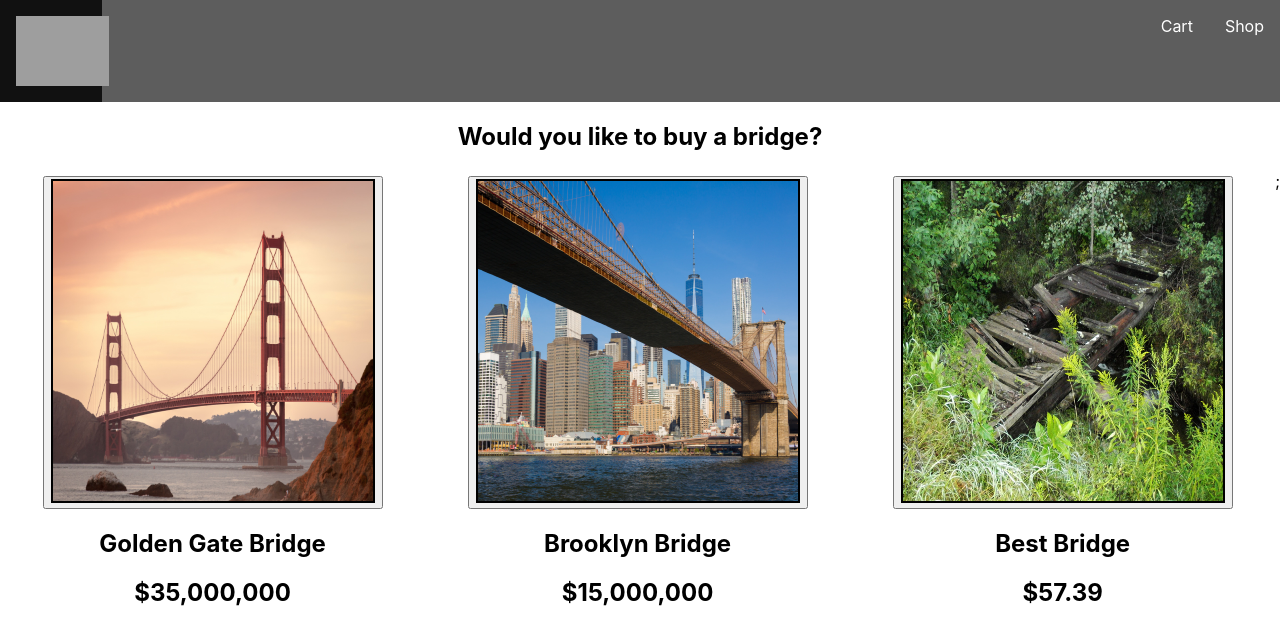
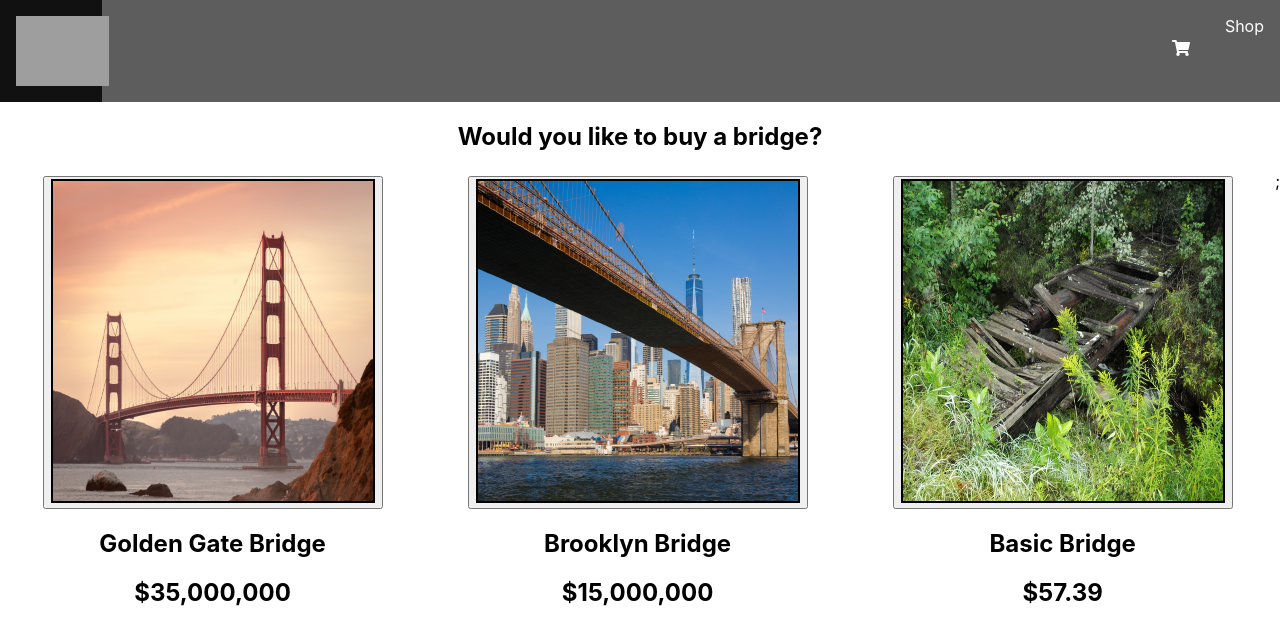
Before and after one commit to TechnicolorPanda/shopping-cart, a React (Create React App) app: page /shop in a window 1280 px wide. Shown: the top 644 px of the page. Built offline with nearby package versions, Linux system fonts and the light colour scheme; grey boxes are pictures that could not be loaded.

Commit message:
adds cart icon

```diff
--- a/package.json
+++ b/package.json
@@ -3,6 +3,9 @@
   "version": "0.1.0",
   "private": true,
   "dependencies": {
+    "@fortawesome/fontawesome-svg-core": "^1.2.34",
+    "@fortawesome/free-solid-svg-icons": "^5.15.2",
+    "@fortawesome/react-fontawesome": "^0.1.14",
     "@testing-library/jest-dom": "^5.11.9",
     "@testing-library/react": "^11.2.5",
     "@testing-library/user-event": "^12.7.1",
--- a/src/components/Nav.js
+++ b/src/components/Nav.js
@@ -1,10 +1,13 @@
 import React from 'react';
 import '../styles/nav.css';
 import { Link } from 'react-router-dom';
+import { FontAwesomeIcon } from '@fortawesome/react-fontawesome';
+import { faShoppingCart } from '@fortawesome/free-solid-svg-icons';
 
 function Nav() {
 
     const logo = ('./images/logo.png');
+    const shoppingCart = <FontAwesomeIcon icon = {faShoppingCart} />
 
   return (
     <nav>
@@ -16,7 +19,7 @@
           <li className = 'shop'>Shop</li>
         </Link>
         <Link to = '/cart'>
-          <li className = 'cart'>Cart</li>
+          <li className = 'cart'>{shoppingCart}</li>
         </Link>
       </ul>
     </nav>
--- a/src/components/Shop.js
+++ b/src/components/Shop.js
@@ -16,7 +16,7 @@
       id: 8675,
       price: '$15,000,000',},
 
-      {name: 'Best Bridge',
+      {name: 'Basic Bridge',
       images: './images/broken-bridge.jpg',
       id: 5309,
       price: '$57.39',}
--- a/src/styles/nav.css
+++ b/src/styles/nav.css
@@ -21,6 +21,13 @@
 
   li.cart {
     float: right;
+    max-width: 70px;
+    height: 70px;
+}
+
+.svg-inline--fa.fa-w-18 {
+  width: 1.5em;
+  padding-top: 1.5em;
 }
 
   li {
--- a/src/styles/shop.css
+++ b/src/styles/shop.css
@@ -35,7 +35,7 @@
     display: flex;
   }
 
-  .column {
+.column {
     flex: 33.33%;
     padding: 5px;
   }
```
Also changed, not shown: 1 other file (tests, documents, lock files or other folders).
